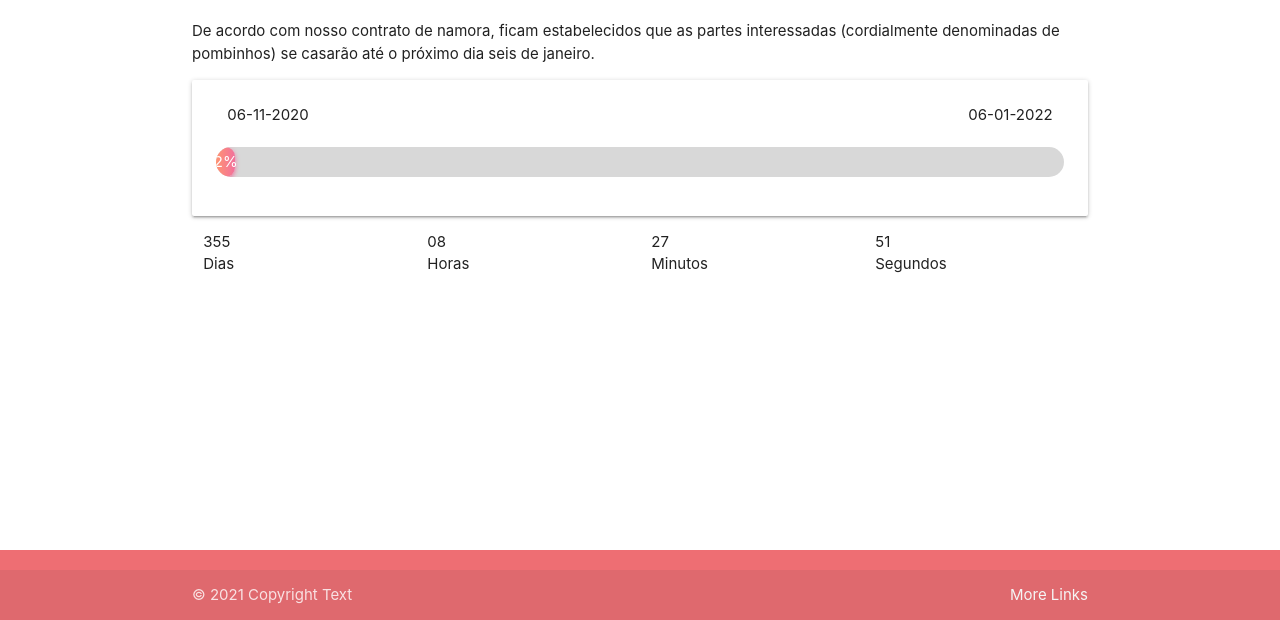
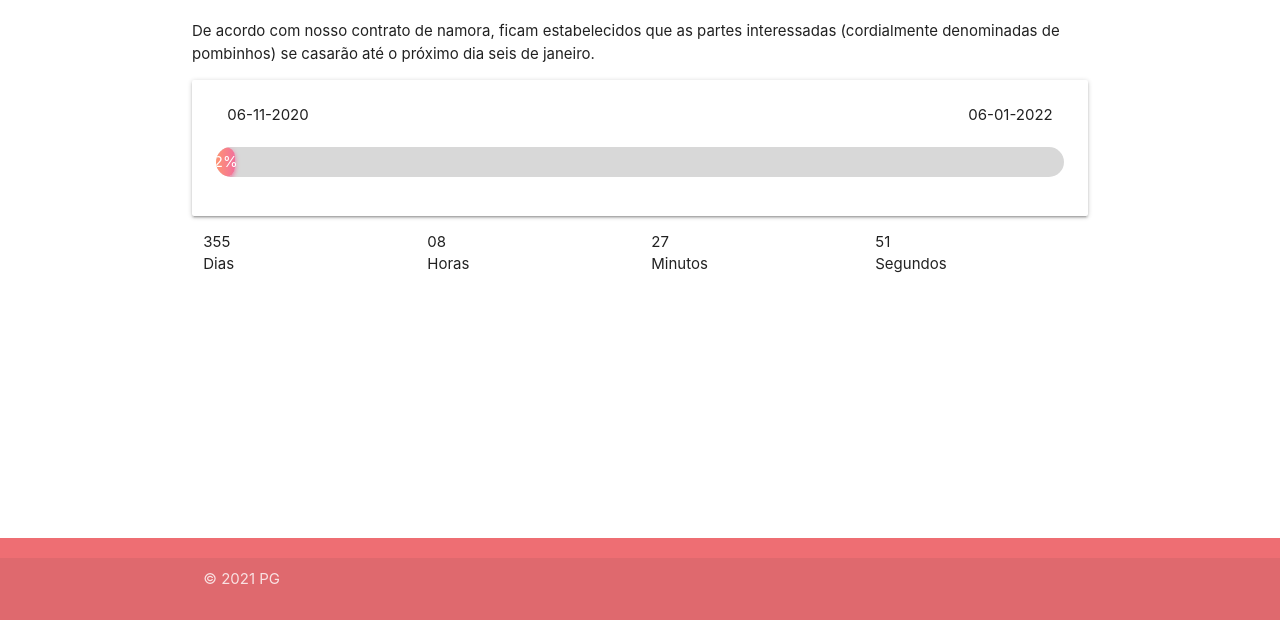
Before and after one commit to pedrogomes-dev/datalimite, a website: page index.html in a window 1280 px wide. Shown: the part 180-800 px from the top of the page. Drawn offline with nearby package versions, Linux system fonts and the light colour scheme.

Commit message:
alterado footer

```diff
--- a/public/footer.html
+++ b/public/footer.html
@@ -1,8 +1,11 @@
 <footer class="page-footer">
     <div class="footer-copyright">
         <div class="container">
-        © 2021 Copyright Text
-        <a class="grey-text text-lighten-4 right" href="#!">More Links</a>
+            <div class="row">
+                <div class="col s9">© 2021 PG</div>
+                <div class="col s1 offset-s1"><a class="grey-text text-lighten-4 " href="https://www.linkedin.com/in/pg-dev/">  <i class="fab fa-linkedin-in"> </i> </a></div>
+                <div class="col s1"><a class="grey-text text-lighten-4 " href="https://github.com/pedrogomes-dev/">  <i class="fab fa-github-alt"> </i> </a></div>
+            </div>
         </div>
     </div>
 </footer>
```
